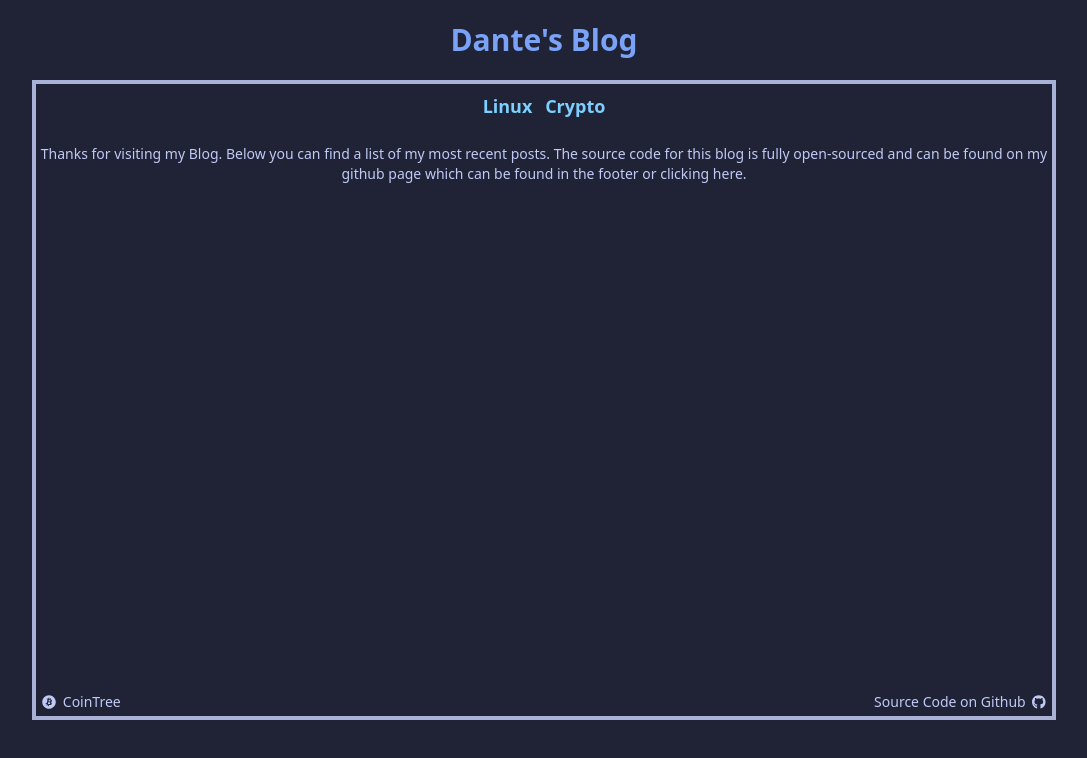
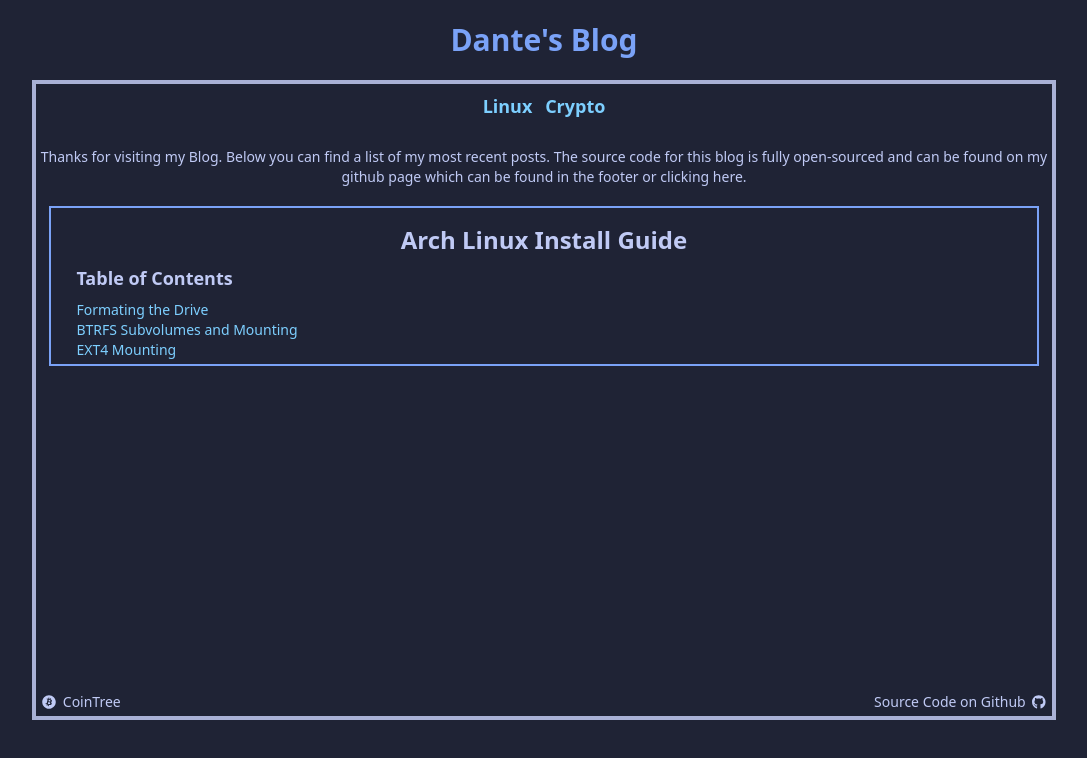
Before and after one commit to dante-robinson/Blog, a Next.js app: page / in a window 1280 px wide. Shown: the top 758 px of the page, without its empty margins (96-1183 px from the left). Built offline with nearby package versions, Linux system fonts and the light colour scheme.

Commit message:
Display posts on home page

```diff
--- a/components/ArchGuide.js
+++ /dev/null
@@ -1,5 +0,0 @@
-import React from "react"
-
-export default const ArchGuide = () => {
-
-}
--- a/components/Home.js
+++ b/components/Home.js
@@ -1,14 +1,17 @@
 import React from "react"
+import LinuxPosts from "./ListPosts.js"
 
 const Home = () => {
  return (
-    <div className="flex">
-        <h4 className="text-foreground text-sm text-center py-4">
+    <div className="flex flex-col">
+        <h4 className="text-foreground text-sm text-center py-[1.5vw]">
             Thanks for visiting my Blog. Below you can find a list of my most recent posts.
             The source code for this blog is fully open-sourced and can be found on my github
             page which can be found in the footer or clicking
             <a className="hover:text-blue" href="https://github.com/dante-robinson/Blog"> here.</a>
         </h4>
+
+        <LinuxPosts />
     </div>
  )
 };
--- /dev/null
+++ b/components/ListPosts.js
@@ -0,0 +1,15 @@
+import React from "react"
+import ArchGuide from "../pages/Linux/ArchGuide.js"
+import Link from "next/link"
+
+export default function ListPosts() {
+  return (
+    <div>
+      <div className="border-2 border-blue h-[20vh] mx-[1vw] overflow-hidden">
+        <Link href="/Linux/ArchGuide">
+          <a><ArchGuide /></a>
+        </Link>
+      </div>
+    </div>
+  )
+}
```
